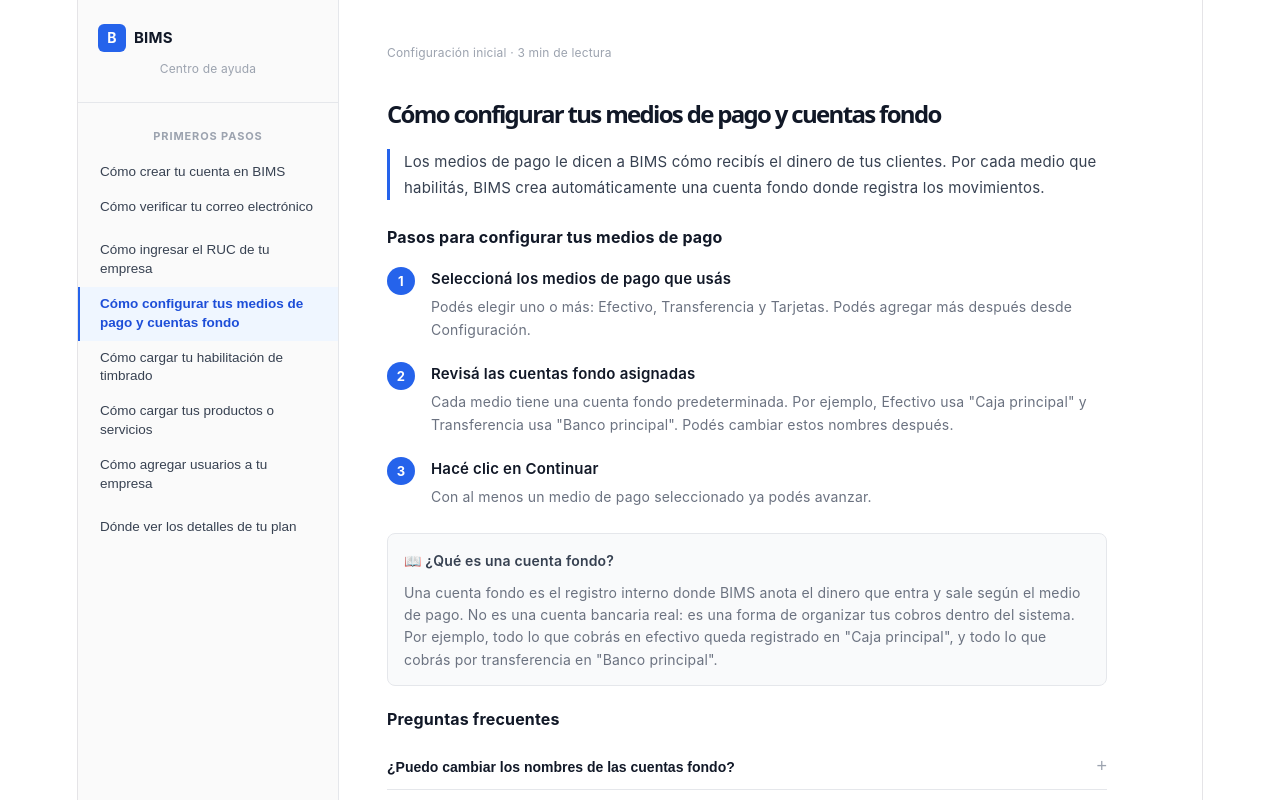
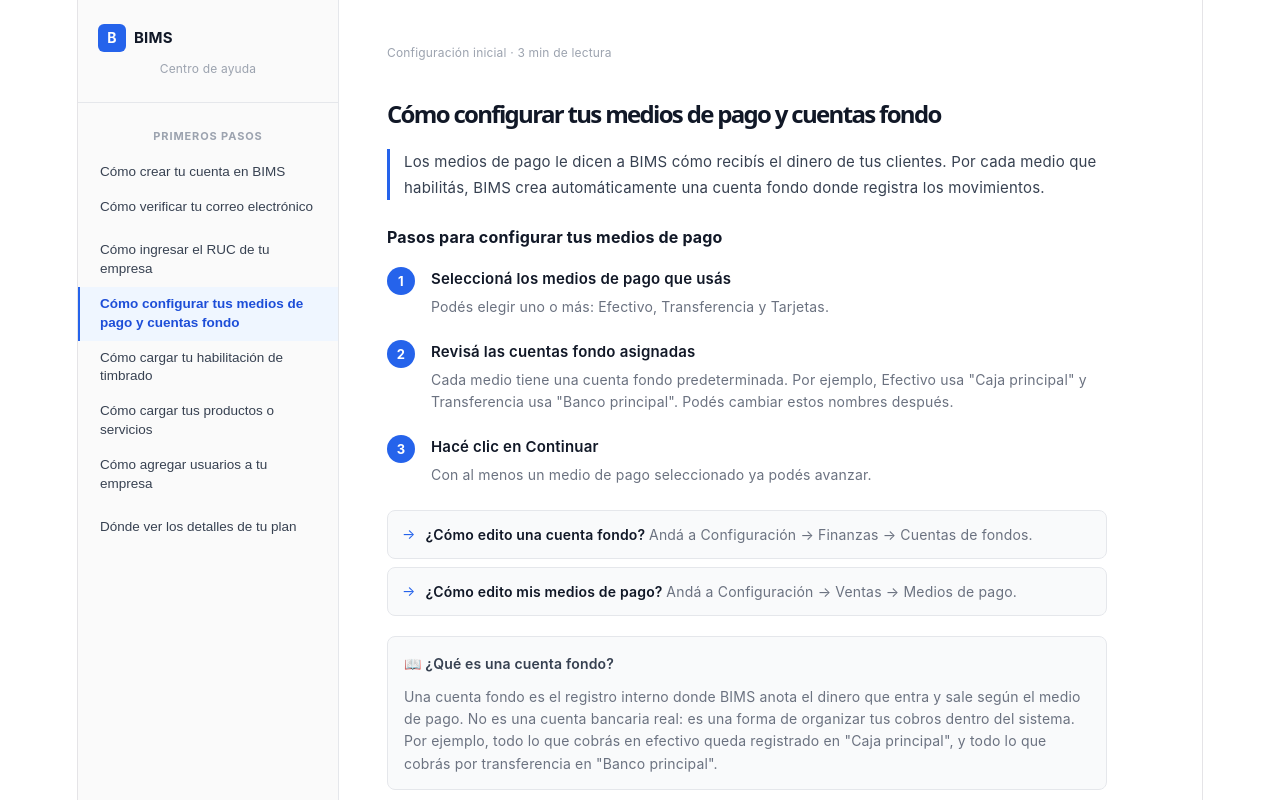
Before and after one commit to moiraandreoli/bims-ayuda, a React (Vite) app: page / in a window 1280 px wide. Both pictures are taken after a click on the button "Cómo configurar tus medios de pago y cuentas fondo". Built offline with nearby package versions, Linux system fonts and the light colour scheme.

Commit message:
cambios varios en las preguntas y agregue dos img

```diff
--- a/src/App.jsx
+++ b/src/App.jsx
@@ -1,4 +1,7 @@
 import { useState } from "react";
+import step1Form from "./assets/step1-form.svg";
+import step2Form from "./assets/step2-form.svg";
+
 
 const articles = [
   {
@@ -18,7 +21,8 @@
           {
             step: 1,
             title: "Ingresá a https://getbims.com/ y hacé clic en Empezar gratis",
-            detail: "Vas a ver un formulario donde te pedimos tu nombres, apellidos, nombre de la empresa, correo electrónico y contraseña."
+            detail: "Vas a ver un formulario donde te pedimos tu nombres, apellidos, nombre de la empresa, correo electrónico y contraseña.",
+            image: step1Form
           },
           {
             step: 2,
@@ -81,7 +85,8 @@
           {
             step: 1,
             title: "Abrí el correo electrónico que te enviamos",
-            detail: "Buscá un correo electrónico con el asunto \"Confirmá tu correo en BIMS\" enviado desde noreply@bims.com.py."
+            detail: "Buscá un correo electrónico con el asunto \"Confirmá tu correo en BIMS\" enviado desde hola@bimsapp.com.",
+            image: step2Form
           },
           {
             step: 2,
@@ -202,7 +207,7 @@
           {
             step: 1,
             title: "Seleccioná los medios de pago que usás",
-            detail: "Podés elegir uno o más: Efectivo, Transferencia y Tarjetas. Podés agregar más después desde Configuración."
+            detail: "Podés elegir uno o más: Efectivo, Transferencia y Tarjetas."
           },
           {
             step: 2,
@@ -213,6 +218,19 @@
             step: 3,
             title: "Hacé clic en Continuar",
             detail: "Con al menos un medio de pago seleccionado ya podés avanzar."
+          }
+        ]
+      },
+      {
+        type: "quick_links",
+        items: [
+          {
+            label: "¿Cómo edito una cuenta fondo?",
+            detail: "Andá a Configuración → Finanzas → Cuentas de fondos."
+          },
+          {
+            label: "¿Cómo edito mis medios de pago?",
+            detail: "Andá a Configuración → Ventas → Medios de pago."
           }
         ]
       },
@@ -268,7 +286,7 @@
           {
             step: 3,
             title: "BIMS lee los datos automáticamente",
-            detail: "Vamos a extraer el número de timbrad, punto de venta, sucursal y la fecha de vencimiento del documento. Solo necesitás revisar que los datos sean correctos."
+            detail: "Vamos a extraer el tipo de facturación, el número de timbrado, los datos del punto de venta y de la sucursal, fecha de vencimiento del documento, números de factura, nota de crédito y remisión. Solo necesitás revisar que los datos sean correctos."
           },
           {
             step: 4,
@@ -503,6 +521,10 @@
           <div>
             <div style={{ fontWeight: 600, fontSize: 15, color: "#111827", marginBottom: 4 }}>{item.title}</div>
             <div style={{ fontSize: 14, color: "#6B7280", lineHeight: 1.6 }}>{item.detail}</div>
+              {item.image && (
+                <img src={item.image} alt="" style={{ marginTop: 12, borderRadius: 8, maxWidth: "100%", border: "1px solid #E5E7EB" }} />
+              )}
+
           </div>
         </div>
       ))}
@@ -600,6 +622,19 @@
           </div>
         );
         if (block.type === "roles_table") return <RolesTable key={i} />;
+        if (block.type === "quick_links") return (
+          <div key={i} style={{ marginBottom: 20 }}>
+            {block.items.map((item, j) => (
+              <div key={j} style={{ display: "flex", gap: 10, padding: "10px 14px", background: "#F9FAFB", border: "1px solid #E5E7EB", borderRadius: 8, marginBottom: 8 }}>
+                <span style={{ fontSize: 14, color: "#2563EB" }}>→</span>
+                <div>
+                  <span style={{ fontSize: 14, fontWeight: 600, color: "#111827" }}>{item.label} </span>
+                  <span style={{ fontSize: 14, color: "#6B7280" }}>{item.detail}</span>
+                </div>
+              </div>
+            ))}
+          </div>
+        );
         if (block.type === "faq") return <FaqList key={i} items={block.items} />;
         if (block.type === "placeholder") return (
           <div key={i} style={{ background: "#F3F4F6", borderRadius: 8, padding: "12px 16px", marginBottom: 20, fontSize: 13, color: "#9CA3AF", fontStyle: "italic" }}>
```
Also changed, not shown: src/assets/step1-form.svg (added), src/assets/step2-form.svg (added).
